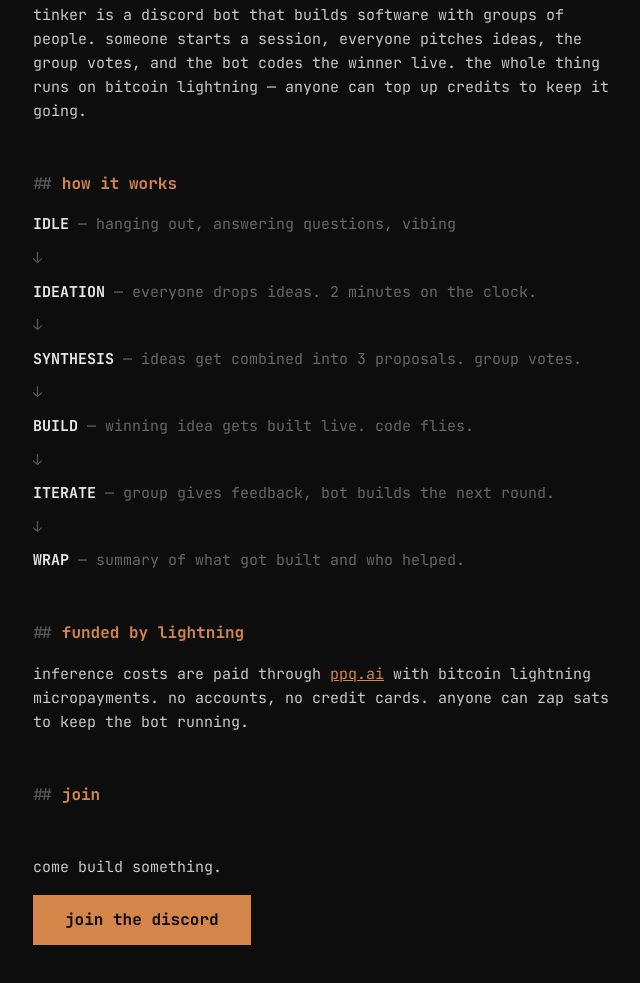
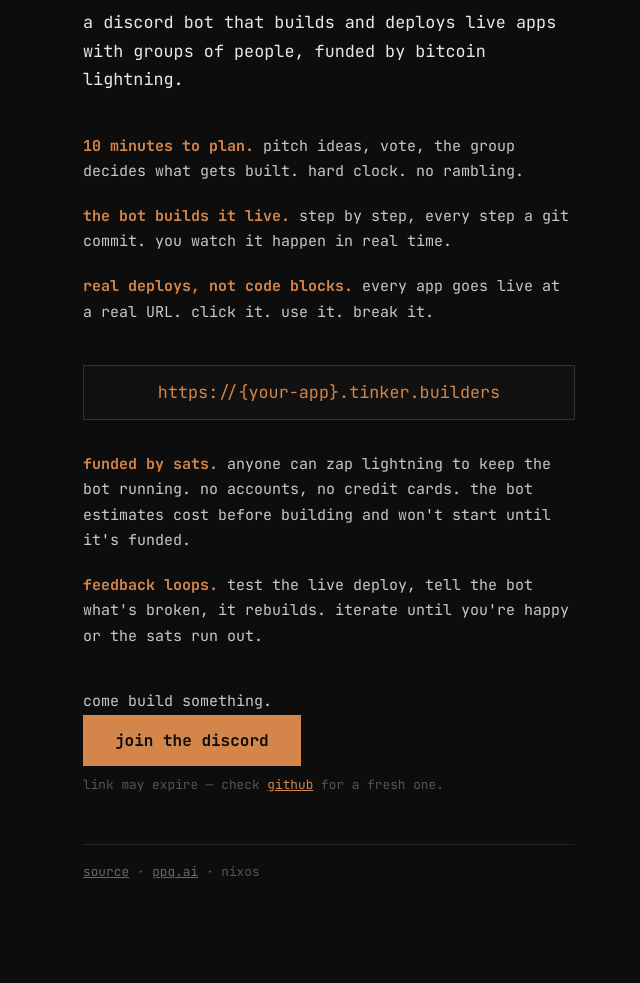
Before and after one commit to gudnuf/tinker, a plain HTML site: page docs/index.html in a window 1280 px wide. Shown: the part 175-1158 px from the top of the page, without its empty margins (311-951 px from the left). After the commit the page ends 1106 px from the top, so only its background shows below. Drawn offline with Linux system fonts and the light colour scheme.

Commit message:
deploy: openclaw gateway running, discord connected
Work around openclaw-nix module gaps:
- Override ExecStart to remove unsupported --config flag, use gateway run
- Seed openclaw.json via preStart (only if missing) with correct schema
- Add AF_NETLINK to RestrictAddressFamilies for os.networkInterfaces()
- Disable systemd sandbox (ProtectSystem, ProtectHome, etc.) — gateway
  crashes under hardened settings due to fchown in uv__fs_copyfile
- Set HOME=/var/lib/openclaw so gateway finds its config

Landing page v2: tighter copy, real discord invite, deploy URLs.

```diff
--- a/docs/index.html
+++ b/docs/index.html
@@ -4,7 +4,7 @@
   <meta charset="utf-8">
   <meta name="viewport" content="width=device-width, initial-scale=1">
   <title>tinker. — for the tinkerin' builders</title>
-  <meta name="description" content="a discord bot that builds software with groups of people, funded by bitcoin lightning.">
+  <meta name="description" content="a discord bot that builds and deploys live apps with groups of people, funded by bitcoin lightning.">
   <link rel="preconnect" href="https://fonts.googleapis.com">
   <link rel="preconnect" href="https://fonts.gstatic.com" crossorigin>
   <link href="https://fonts.googleapis.com/css2?family=JetBrains+Mono:wght@400;700&display=swap" rel="stylesheet">
@@ -16,9 +16,9 @@
       color: #c8c8c8;
       font-family: 'JetBrains Mono', monospace;
       font-size: 15px;
-      line-height: 1.6;
+      line-height: 1.7;
       padding: 3rem 1.5rem;
-      max-width: 640px;
+      max-width: 540px;
       margin: 0 auto;
     }
 
@@ -36,47 +36,45 @@
       margin-bottom: 2.5rem;
     }
 
-    .intro {
-      margin-bottom: 3rem;
+    .hero {
+      font-size: 1.05rem;
+      color: #e8e8e8;
+      margin-bottom: 2.5rem;
     }
 
-    h2 {
-      font-size: 1rem;
-      color: #d4854a;
-      font-weight: 700;
-      margin-bottom: 1rem;
-      margin-top: 3rem;
+    .beats {
+      margin-bottom: 2.5rem;
     }
 
-    h2::before {
-      content: "## ";
-      color: #555;
+    .beat {
+      margin-bottom: 1.2rem;
     }
 
-    .phase {
-      margin-bottom: 0.4rem;
+    .beat strong {
+      color: #d4854a;
     }
 
-    .phase-name {
-      color: #e8e8e8;
-      font-weight: 700;
+    .url-box {
+      border: 1px solid #333;
+      padding: 0.75rem 1.25rem;
+      margin: 2rem 0;
+      background: #111;
+      color: #d4854a;
+      text-align: center;
+      font-size: 1.05rem;
     }
 
-    .arrow {
-      color: #555;
-      margin: 0.6rem 0;
-    }
+    .dim { color: #666; }
 
-    .lightning {
-      margin-bottom: 3rem;
-    }
+    a { color: #d4854a; }
+    a:hover { color: #e0974f; }
 
     .join {
-      margin-top: 3rem;
+      margin-top: 2.5rem;
       margin-bottom: 2rem;
     }
 
-    .join a {
+    .join a.btn {
       display: inline-block;
       background: #d4854a;
       color: #0d0d0d;
@@ -85,15 +83,28 @@
       font-family: inherit;
       font-size: 1rem;
       font-weight: 700;
-      border: none;
-      margin-top: 1rem;
     }
 
-    .join a:hover {
+    .join a.btn:hover {
       background: #e0974f;
     }
 
-    .dim { color: #666; }
+    .invite-note {
+      font-size: 0.8rem;
+      color: #555;
+      margin-top: 0.5rem;
+    }
+
+    .footer {
+      margin-top: 3rem;
+      padding-top: 1rem;
+      border-top: 1px solid #222;
+      font-size: 0.8rem;
+      color: #555;
+    }
+
+    .footer a { color: #666; }
+    .footer a:hover { color: #888; }
   </style>
 </head>
 <body>
@@ -101,36 +112,33 @@
 <h1>tinker.</h1>
 <p class="tagline">"for the tinkerin' builders"</p>
 
-<p class="intro">tinker is a discord bot that builds software with groups of
-people. someone starts a session, everyone pitches ideas, the group votes,
-and the bot codes the winner live. the whole thing runs on bitcoin lightning
-&mdash; anyone can top up credits to keep it going.</p>
+<p class="hero">a discord bot that builds and deploys live apps with groups of
+people, funded by bitcoin lightning.</p>
 
-<h2>how it works</h2>
+<div class="beats">
+  <div class="beat"><strong>10 minutes to plan.</strong> pitch ideas, vote, the group decides what gets built. hard clock. no rambling.</div>
+  <div class="beat"><strong>the bot builds it live.</strong> step by step, every step a git commit. you watch it happen in real time.</div>
+  <div class="beat"><strong>real deploys, not code blocks.</strong> every app goes live at a real URL. click it. use it. break it.</div>
+</div>
 
-<div class="phase"><span class="phase-name">IDLE</span> <span class="dim">&mdash; hanging out, answering questions, vibing</span></div>
-<div class="arrow">&darr;</div>
-<div class="phase"><span class="phase-name">IDEATION</span> <span class="dim">&mdash; everyone drops ideas. 2 minutes on the clock.</span></div>
-<div class="arrow">&darr;</div>
-<div class="phase"><span class="phase-name">SYNTHESIS</span> <span class="dim">&mdash; ideas get combined into 3 proposals. group votes.</span></div>
-<div class="arrow">&darr;</div>
-<div class="phase"><span class="phase-name">BUILD</span> <span class="dim">&mdash; winning idea gets built live. code flies.</span></div>
-<div class="arrow">&darr;</div>
-<div class="phase"><span class="phase-name">ITERATE</span> <span class="dim">&mdash; group gives feedback, bot builds the next round.</span></div>
-<div class="arrow">&darr;</div>
-<div class="phase"><span class="phase-name">WRAP</span> <span class="dim">&mdash; summary of what got built and who helped.</span></div>
+<div class="url-box">https://{your-app}.tinker.builders</div>
 
-<h2>funded by lightning</h2>
-
-<p class="lightning">inference costs are paid through <a href="https://ppq.ai" style="color:#d4854a;">ppq.ai</a>
-with bitcoin lightning micropayments. no accounts, no credit cards. anyone can
-zap sats to keep the bot running.</p>
-
-<h2>join</h2>
+<div class="beats">
+  <div class="beat"><strong>funded by sats.</strong> anyone can zap lightning to keep the bot running. no accounts, no credit cards. the bot estimates cost before building and won't start until it's funded.</div>
+  <div class="beat"><strong>feedback loops.</strong> test the live deploy, tell the bot what's broken, it rebuilds. iterate until you're happy or the sats run out.</div>
+</div>
 
 <div class="join">
   <p>come build something.</p>
-  <a href="https://discord.gg/PLACEHOLDER">join the discord</a>
+  <!-- MAINTAINER: invite link expires. regenerate in Discord, update href. -->
+  <a class="btn" href="https://discord.gg/WWPGb5xW">join the discord</a>
+  <p class="invite-note">link may expire &mdash; check <a href="https://github.com/gudnuf/tinker">github</a> for a fresh one.</p>
+</div>
+
+<div class="footer">
+  <a href="https://github.com/gudnuf/tinker">source</a> &middot;
+  <a href="https://ppq.ai">ppq.ai</a> &middot;
+  nixos
 </div>
 
 </body>
```
Also changed, not shown: 1 other file.
